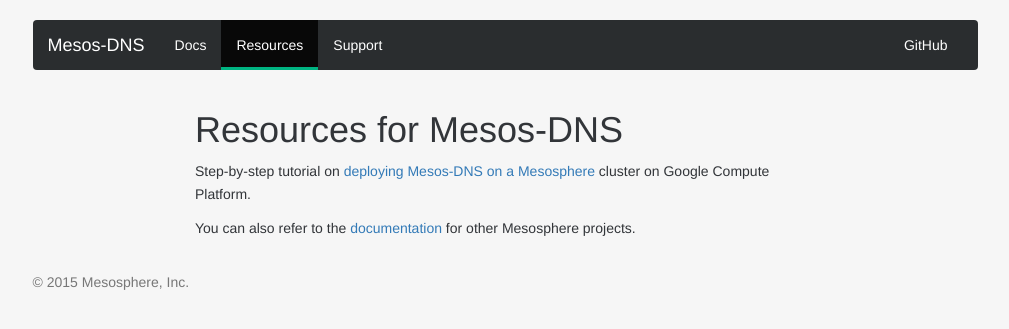
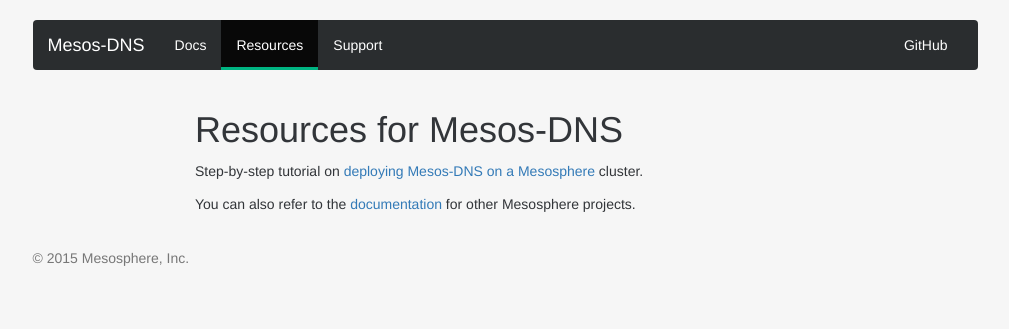
Before and after one commit to mesosphere/mesos-dns, a Jekyll site: the page built from docs/resources.md, in a window 1280 px wide. Shown: the top 329 px of the page, without its empty margins (135-1144 px from the left). Built offline with Jekyll 4.4.1, drawn with Linux system fonts in a browser that asks for light colours; nearby versions of some CDN libraries; some web fonts are replaced; Markdown is read by kramdown in place of the engine named in the settings.

Commit message:
Update resources.md

```diff
--- a/docs/resources.md
+++ b/docs/resources.md
@@ -6,6 +6,6 @@ title: Mesos-DNS Resources
 
 # Resources for Mesos-DNS
 
-Step-by-step tutorial on [deploying Mesos-DNS on a Mesosphere](http://mesosphere.github.io/mesos-dns/docs/tutorial-gce.html) cluster on Google Compute Platform.
+Step-by-step tutorial on [deploying Mesos-DNS on a Mesosphere](http://mesosphere.github.io/mesos-dns/docs/tutorial.html) cluster.
 
 You can also refer to the [documentation](http://mesosphere.com/docs/) for other Mesosphere projects.
```
